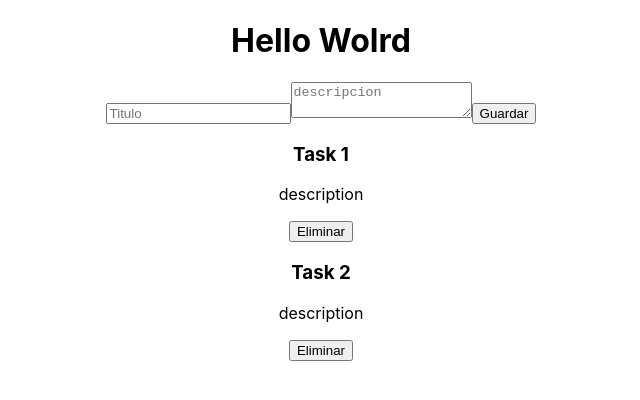
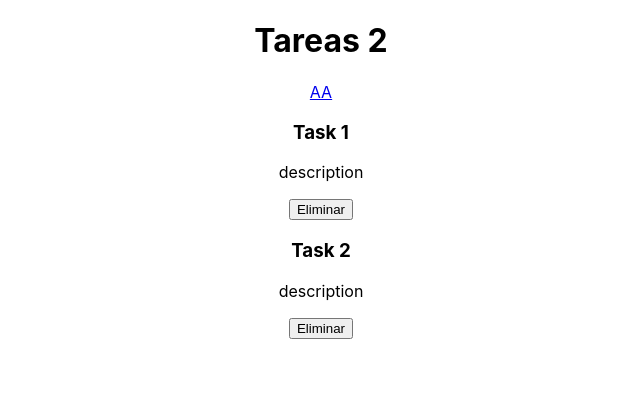
Before and after one commit to Edwardb11/react-redux-crud, a React (Create React App) app: page / in a window 1280 px wide. Shown: the top 400 px of the page, without its empty margins (319-959 px from the left). Built offline with nearby package versions, Linux system fonts and the light colour scheme.

Commit message:
feat: change route

```diff
--- a/package.json
+++ b/package.json
@@ -10,6 +10,7 @@
     "react": "^18.2.0",
     "react-dom": "^18.2.0",
     "react-redux": "^8.0.5",
+    "react-router-dom": "^6.4.3",
     "react-scripts": "5.0.1",
     "uuid": "^9.0.0",
     "web-vitals": "^2.1.4"
--- a/src/App.js
+++ b/src/App.js
@@ -1,3 +1,4 @@
+import { BrowserRouter, Route, Routes } from "react-router-dom";
 import "./App.css";
 import TaskForm from "./components/TaskForm";
 import TaskList from "./components/TaskList";
@@ -5,9 +6,12 @@ import TaskList from "./components/TaskList";
 function App() {
   return (
     <div className="App">
-      <h1>Hello Wolrd</h1>
-      <TaskForm/>
-      <TaskList/>
+      <BrowserRouter>
+        <Routes>
+          <Route path="/" element={<TaskList />} />
+          <Route path="/createTask" element={<TaskForm />} />
+        </Routes>
+      </BrowserRouter>
     </div>
   );
 }
--- a/src/components/TaskForm.js
+++ b/src/components/TaskForm.js
@@ -1,11 +1,14 @@
 import React, { useState } from "react";
 import { useDispatch } from "react-redux";
+import { useNavigate } from "react-router-dom";
 import { v4 as uuid } from "uuid";
 import { addTask } from "../features/tasks/taskSlice";
 
 const TaskForm = () => {
   /* A hook that allows us to dispatch actions to the store. */
   const dispatch = useDispatch();
+
+  const navigate = useNavigate();
 
   /* Setting the initial state of the task object. */
   const [task, setTasks] = useState({
@@ -34,6 +37,7 @@ const TaskForm = () => {
     e.preventDefault();
 
     dispatch(addTask({ ...task, id: uuid() }));
+    navigate("/");
   };
   return (
     <form onSubmit={handleSubmit}>
--- a/src/components/TaskList.js
+++ b/src/components/TaskList.js
@@ -1,5 +1,6 @@
 import React from "react";
 import { useSelector, useDispatch } from "react-redux";
+import { Link } from "react-router-dom";
 import { deleteTask } from "../features/tasks/taskSlice";
 
 const TaskList = () => {
@@ -10,6 +11,10 @@ const TaskList = () => {
   };
   return (
     <div>
+      <header>
+        <h1>Tareas {tasks.length}</h1>
+        <Link to="/createTask">AA</Link>
+      </header>
       {tasks.map((task) => (
         <div key={task.id}>
           <h3>{task.title}</h3>
```
Also changed, not shown: 1 other file (tests, documents, lock files or other folders).
